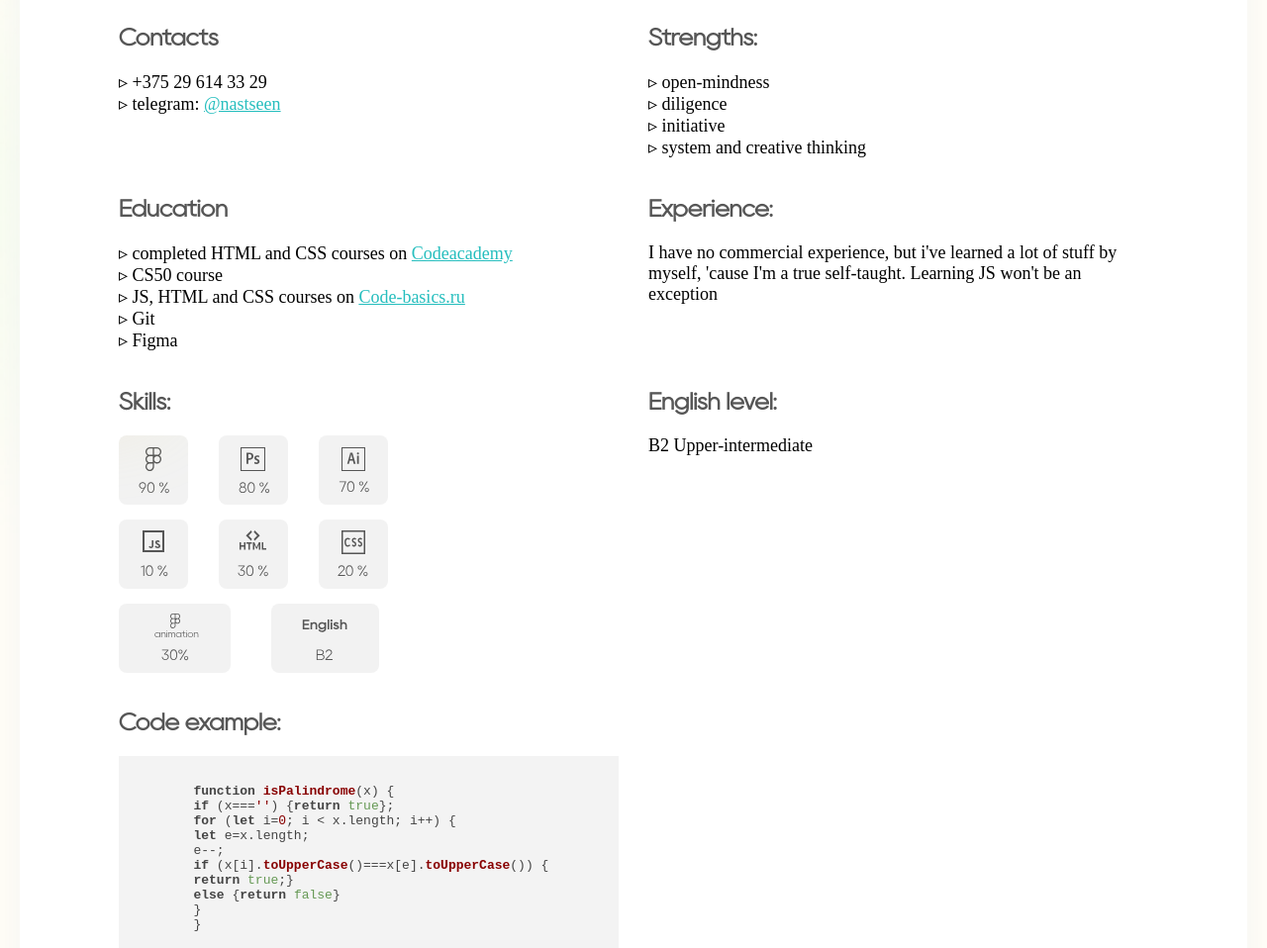
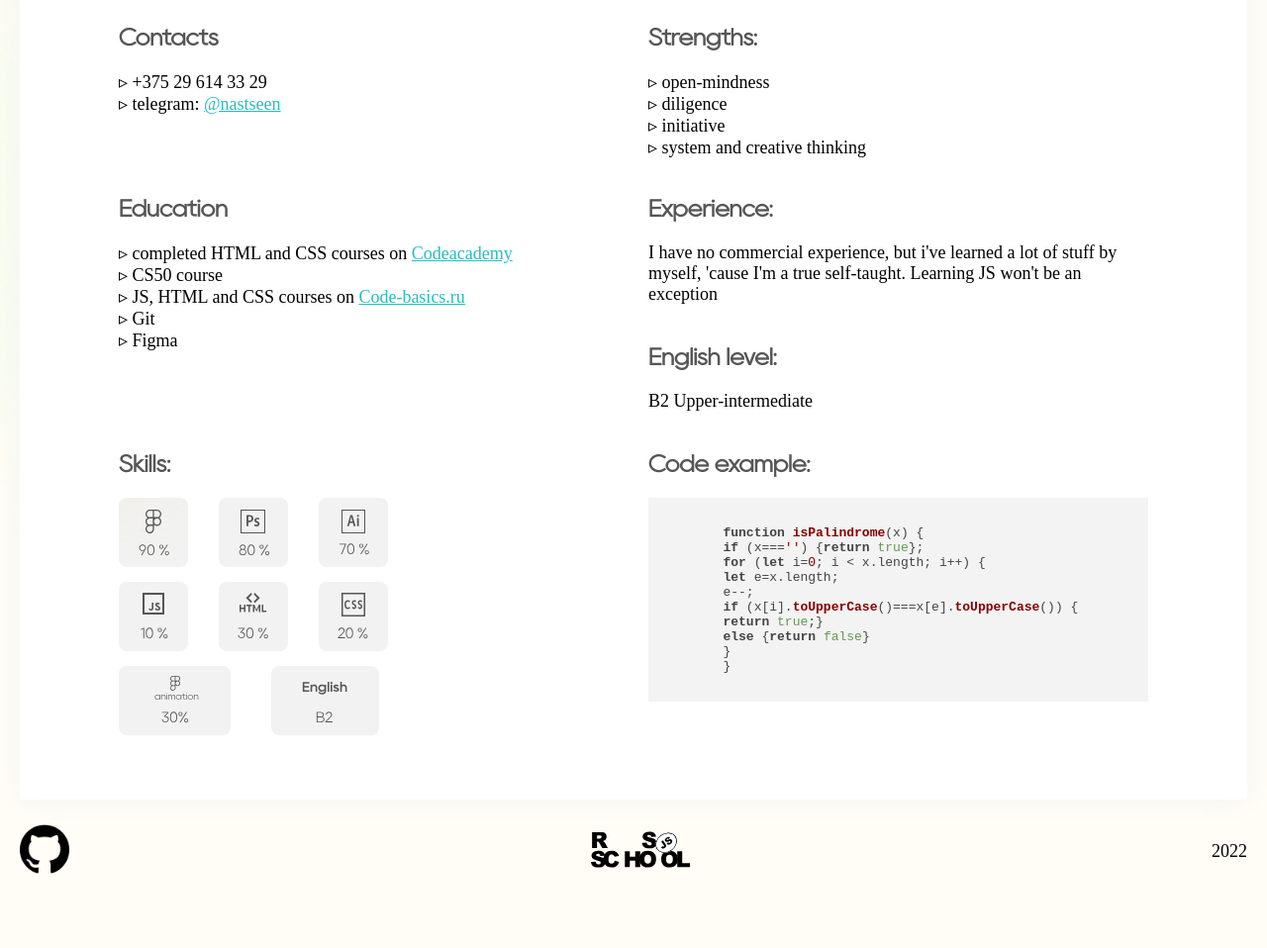
Before and after one commit to Nastseen/rsschool-cv, a plain HTML site: page index.html in a window 1280 px wide. Shown: the part 355-1313 px from the top of the page at 99% size. After the commit the page ends 1275 px from the top, so only its background shows below. Drawn offline with nearby package versions, Linux system fonts and the light colour scheme.

Commit message:
add: changed grid order

```diff
--- a/main.css
+++ b/main.css
@@ -36,6 +36,16 @@ header > img {
     display: flex;
     justify-content: space-between;
     align-items: center;
+}
+
+.grid-item-5 {
+    grid-column: 1/2 ;
+    grid-row: 4/6;
+}
+
+.grid-item-3{
+    grid-column: 1/2 ;
+    grid-row: 2/4;
 }
 
 .title {
```
